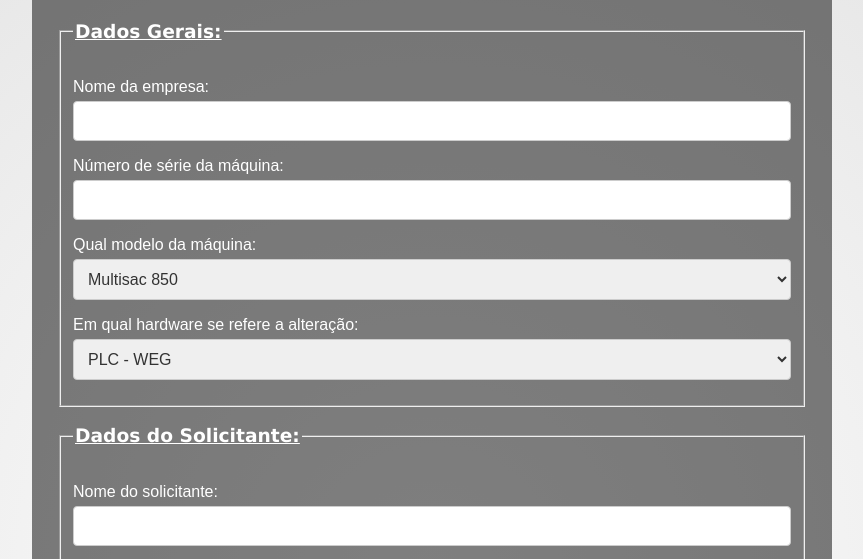
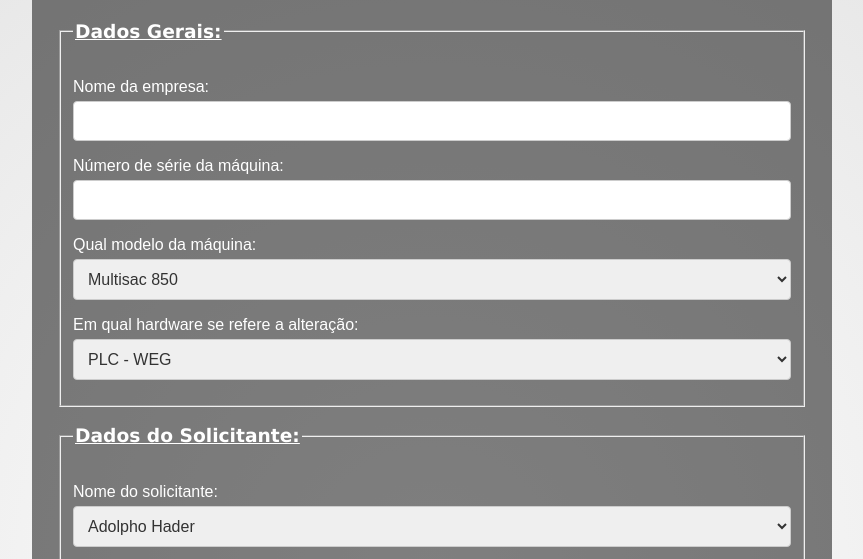
Before and after one commit to GMatias-Desenvolvimento/eng-improvement-development, a plain HTML site: page melhoria.html in a window 1280 px wide. Shown: the part 174-733 px from the top of the page, without its empty margins (208-1071 px from the left). Drawn offline with Linux system fonts and the light colour scheme; no server answers.

Commit message:
Replace text input with dropdown for requester name

```diff
--- a/melhoria.html
+++ b/melhoria.html
@@ -67,7 +67,35 @@
 
         <fieldset>
             <legend>Dados do Solicitante:</legend>
-            <p>Nome do solicitante:<input type="text" name="nomeSolicitante" required ></p>
+            <p>Nome do solicitante:
+				<select class="cursor" name="nomeSolicitante">
+				 <option value="Adolpho Hader">Adolpho Hader</option>
+				 <option value="Adriano Oliveira ">Adriano Oliveira</option>
+				 <option value="Aislan de Oliveira">Aislan de Oliveira</option>
+				 <option value="Alex Pereira">Alex Pereira</option>
+				 <option value="Cristiano Pessoa">Cristiano Pessoa</option>
+			     <option value="Douglas Maciel">Douglas Maciel</option>
+				 <option value="Edmar Diniz">Edmar Diniz</option>
+				 <option value="Eduardo Ferreira">Eduardo Ferreira</option>
+				 <option value="Gabriel Matias">Gabriel Matias</option>
+				 <option value="Ivan Silva">Ivan Silva</option>
+				 <option value="João Paulo Nascimento">João Paulo Nascimento</option>
+				 <option value="Jorge Campos">Jorge Campos</option>
+				 <option value="Juliano Leão">Juliano Leão</option>
+				 <option value="Marcelo Alves">Marcelo Alves</option>
+				 <option value="Marcelo Figueiredo">Marcelo Figueiredo</option>
+				 <option value="Marcelo Ligiero">Marcelo Ligiero</option>
+				 <option value="Marco Bastasini">Marco Bastasini</option>
+				 <option value="Milton Cesar">Milton Cesar</option>
+				 <option value="Paulo Pontalti">Paulo Pontalti</option>
+				 <option value="Renato de Souza">Renato de Souza</option>
+				 <option value="Rodrigo Bevenutti">Rodrigo Bevenutti</option>
+				 <option value="Ronaldo Diniz">Ronaldo Diniz</option>
+				 <option value="Thiago Pietro">Thiago Pietro</option>
+				 <option value="Valter Cosmos">Valter Cosmos</option>
+				 <option value="Vinicius Shinji">Vinicius Shinji</option>
+				</select>
+			</p>
             <p>Departamento de trabalho:
 				<select class ="cursor" name="departamento" required>
 					<option value="Assistência Téncica">Assistência Técnica</option>
```
